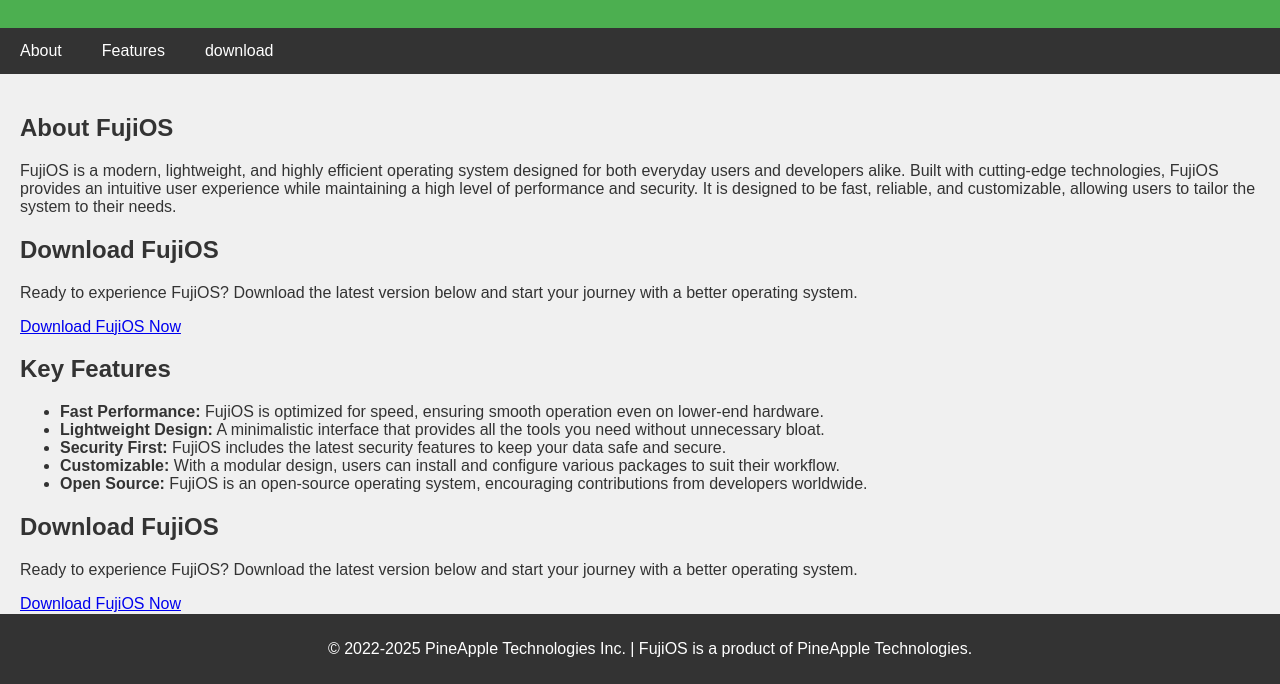
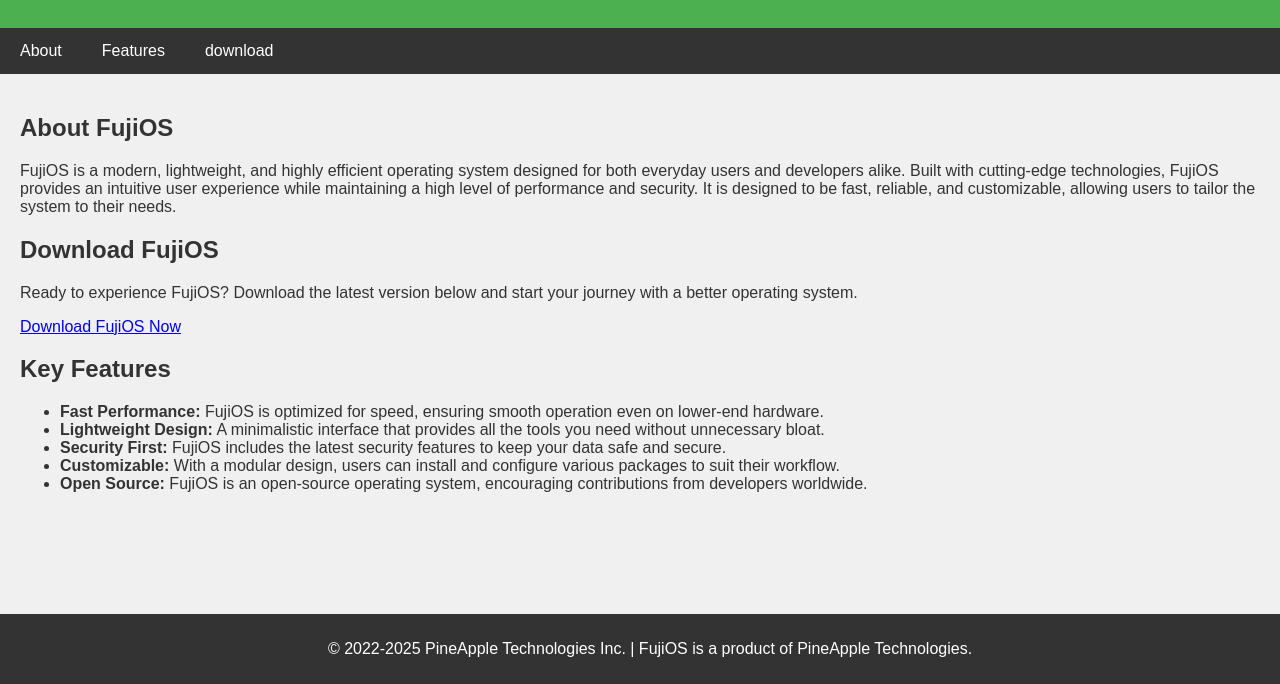
Before and after one commit to FOS-debug/fujiOS, a plain HTML site: page index.html in a window 1280 px wide. Shown: the part 116-800 px from the top of the page. Drawn offline with Linux system fonts and the light colour scheme.

Commit message:
Update index.html

```diff
--- a/index.html
+++ b/index.html
@@ -88,11 +88,6 @@
         </ul>
     </section>
 
-    <section id="download">
-        <h2>Download FujiOS</h2>
-        <p>Ready to experience FujiOS? Download the latest version below and start your journey with a better operating system.</p>
-        <a href="https://fos-debug.github.io/fujiOS/OperatingSystem.Bat" target="_blank">Download FujiOS Now</a>
-    </section>
 
 </main>
 
```
